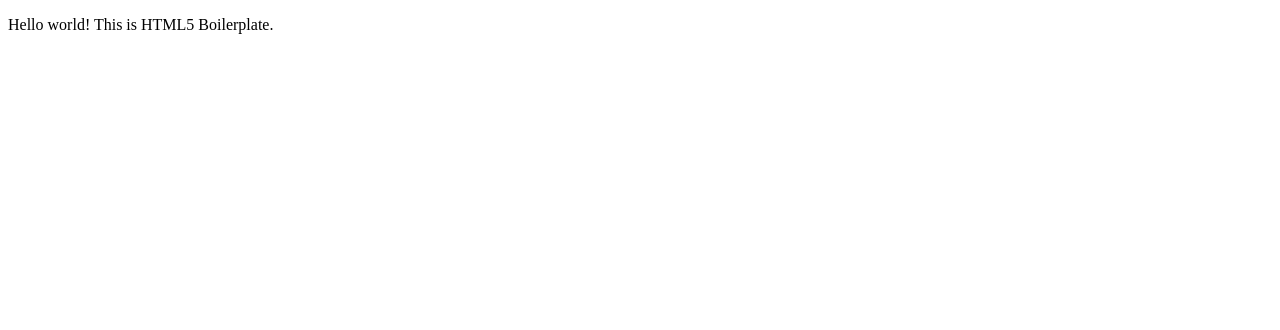
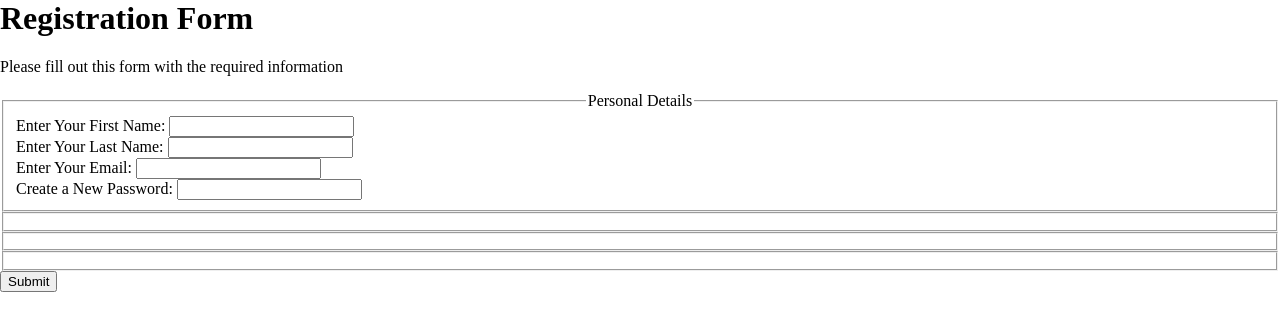
Before and after one commit to z-codez/html-form, a plain HTML site: page index.html in a window 1280 px wide. Drawn offline with Linux system fonts and the light colour scheme.

Commit message:
Added a form element, button and fieldset

```diff
--- a/css/style.css
+++ b/css/style.css
@@ -0,0 +1,17 @@
+
+body {
+  margin: 0;
+  min-height: 100vh;
+}
+
+h1 {
+  margin-top: 0;
+}
+
+label {
+  display: block;
+}
+/* Centering the legends*/
+legend {
+  margin: auto;
+}
--- a/index.html
+++ b/index.html
@@ -1,32 +1,41 @@
 <!doctype html>
 <html class="no-js" lang="">
 
-<head>
+  <head>
   <meta charset="utf-8">
   <meta name="viewport" content="width=device-width, initial-scale=1">
-  <title></title>
+  <title>Registration Form</title>
   <link rel="stylesheet" href="css/style.css">
-  <meta name="description" content="">
+  </head>
+  <body>
+    <h1>Registration Form</h1>
+    <p>Please fill out this form with the required information</p>
 
-  <meta property="og:title" content="">
-  <meta property="og:type" content="">
-  <meta property="og:url" content="">
-  <meta property="og:image" content="">
-  <meta property="og:image:alt" content="">
-
-  <link rel="icon" href="/favicon.ico" sizes="any">
-  <link rel="icon" href="/icon.svg" type="image/svg+xml">
-  <link rel="apple-touch-icon" href="icon.png">
-
-  <link rel="manifest" href="site.webmanifest">
-  <meta name="theme-color" content="#fafafa">
-</head>
-
-<body>
-
-  <!-- Add your site or application content here -->
-  <p>Hello world! This is HTML5 Boilerplate.</p>
-
-</body>
-
+    <form action="">
+      <fieldset>
+        <legend>Personal Details</legend>
+        <label for="first-name">
+          Enter Your First Name:
+          <input type="text" id="first-name" required>
+        </label>
+        <label for="last-name">
+          Enter Your Last Name:
+          <input type="text" id="last-name" required>
+        </label>
+        <label for="email">
+          Enter Your Email:
+          <input type="email" id="email" required>
+        </label>
+        <label for="new-password">
+          Create a New Password:
+          <!--minlength="8"-->
+          <input type="password" id="new-password" pattern="[a-z0-5{8,}]" required>
+        </label>
+      </fieldset>
+      <fieldset></fieldset>
+      <fieldset></fieldset>
+      <fieldset></fieldset>
+      <input type="submit" value="Submit">
+    </form>
+  </body>
 </html>
```
